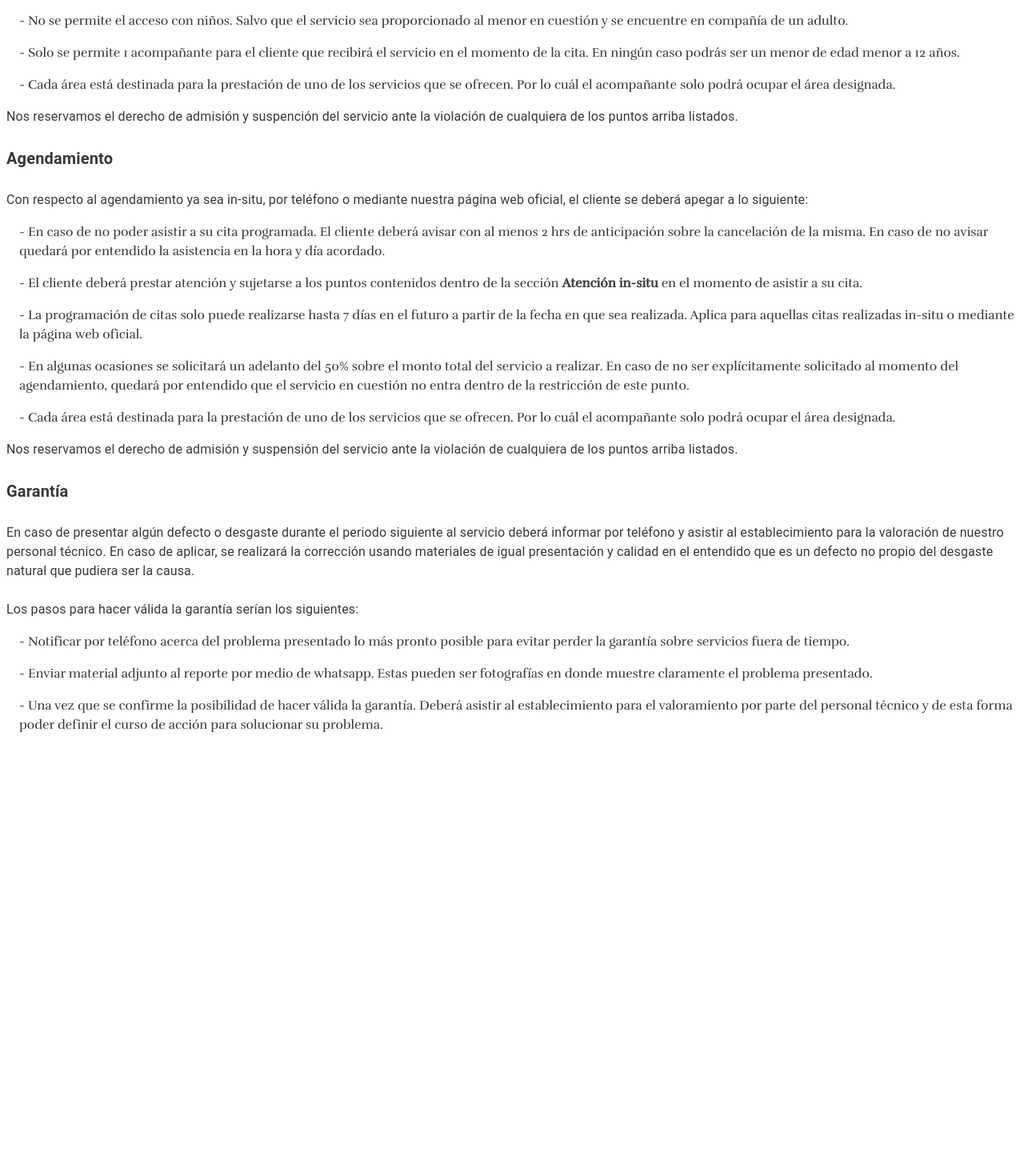
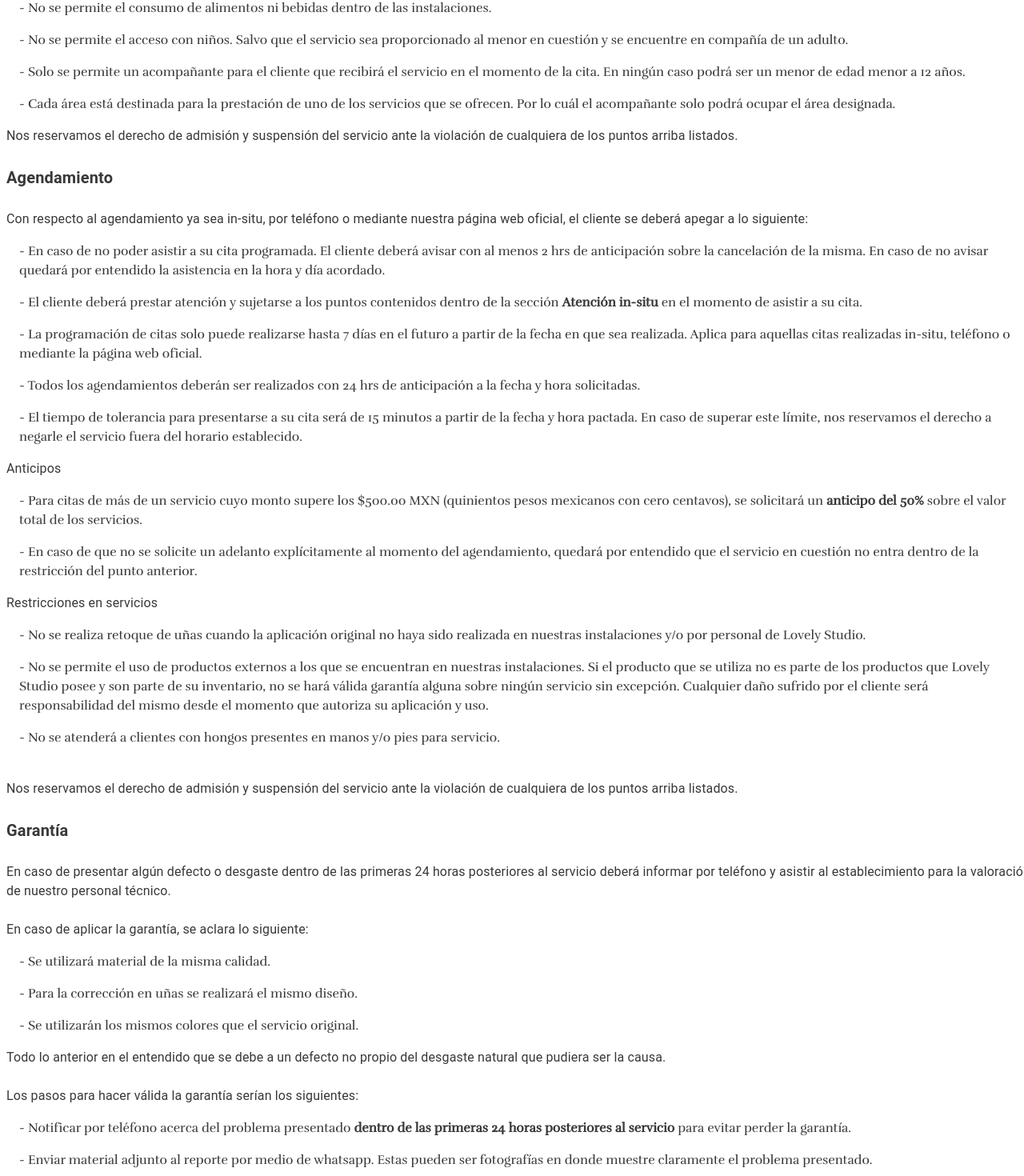
Before and after one commit to salatielosorno/lovely-studio, a Next.js app: page /terms-and-conditions in a window 1280 px wide. Shown: the part 298-1768 px from the top of the page at 80% size. Before the commit the page ends 1256 px from the top, so only its background shows below. Built offline with nearby package versions, Linux system fonts and the light colour scheme.

Commit message:
feat(terms-and-conditions): updating content of the section.

```diff
--- a/src/app/terms-and-conditions/page.tsx
+++ b/src/app/terms-and-conditions/page.tsx
@@ -10,6 +10,7 @@ const Page = () => {
                         <Typography variant="h5" paragraph>
                             Términos y condiciones
                         </Typography>
+                        <Typography variant="body1">Última actualización 26 de agosto de 2025 | LovelyStudio</Typography>
                     </Grid>
                 </Grid>
             </Container>
@@ -30,13 +31,13 @@ const Page = () => {
                     - No se permite el acceso con niños. Salvo que el servicio sea proporcionado al menor en cuestión y se encuentre en compañía de un adulto.
                 </ListItem>
                 <ListItem sx={{ display: 'list-item' }}>
-                    - Solo se permite 1 acompañante para el cliente que recibirá el servicio en el momento de la cita. En ningún caso podrás ser un menor de edad menor a 12 años.
+                    - Solo se permite un acompañante para el cliente que recibirá el servicio en el momento de la cita. En ningún caso podrá ser un menor de edad menor a 12 años.
                 </ListItem>
                 <ListItem sx={{ display: 'list-item' }}>
                     - Cada área está destinada para la prestación de uno de los servicios que se ofrecen. Por lo cuál el acompañante solo podrá ocupar el área designada.
                 </ListItem>
             </List>
-            <Typography variant="body1">Nos reservamos el derecho de admisión y suspención del servicio ante la violación de cualquiera de los puntos arriba listados.</Typography>
+            <Typography variant="body1">Nos reservamos el derecho de admisión y suspensión del servicio ante la violación de cualquiera de los puntos arriba listados.</Typography>
             <br />
             <Typography sx={{ fontWeight: 'bold' }} variant="h6">Agendamiento</Typography>
             <br />
@@ -46,28 +47,64 @@ const Page = () => {
                     - En caso de no poder asistir a su cita programada. El cliente deberá avisar con al menos 2 hrs de anticipación sobre la cancelación de la misma. En caso de no avisar quedará por entendido la asistencia en la hora y día acordado.
                 </ListItem>
                 <ListItem sx={{ display: 'list-item' }}>
-                    - El cliente deberá prestar atención y sujetarse a los puntos contenidos dentro de la sección <p style={{ fontWeight: 'bold', display: 'inline-block' }}>Atención in-situ</p> en el momento de asistir a su cita.
+                    - El cliente deberá prestar atención y sujetarse a los puntos contenidos dentro de la sección <span style={{ fontWeight: 'bold' }}>Atención in-situ</span> en el momento de asistir a su cita.
                 </ListItem>
                 <ListItem sx={{ display: 'list-item' }}>
-                    - La programación de citas solo puede realizarse hasta 7 días en el futuro a partir de la fecha en que sea realizada. Aplica para aquellas citas realizadas in-situ o mediante la página web oficial.
+                    - La programación de citas solo puede realizarse hasta 7 días en el futuro a partir de la fecha en que sea realizada. Aplica para aquellas citas realizadas in-situ, teléfono o mediante la página web oficial.
                 </ListItem>
                 <ListItem sx={{ display: 'list-item' }}>
-                    - En algunas ocasiones se solicitará un adelanto del 50% sobre el monto total del servicio a realizar. En caso de no ser explícitamente solicitado al momento del agendamiento, quedará por entendido que el servicio en cuestión no entra dentro de la restricción de este punto.
+                    - Todos los agendamientos deberán ser realizados con 24 hrs de anticipación a la fecha y hora solicitadas.
                 </ListItem>
                 <ListItem sx={{ display: 'list-item' }}>
-                    - Cada área está destinada para la prestación de uno de los servicios que se ofrecen. Por lo cuál el acompañante solo podrá ocupar el área designada.
+                    - El tiempo de tolerancia para presentarse a su cita será de 15 minutos a partir de la fecha y hora pactada. En caso de superar este límite, nos reservamos el derecho a negarle el servicio fuera del horario establecido.
                 </ListItem>
             </List>
+            <Typography variant="body1">Anticipos</Typography>
+            <List sx={{ listStyleType: 'disc' }}>
+                <ListItem sx={{ display: 'list-item' }}>
+                    - Para citas de más de un servicio cuyo monto supere los $500.00 MXN (quinientos pesos mexicanos con cero centavos), se solicitará un <span style={{ fontWeight: 'bold' }}>anticipo del 50%</span> sobre el valor total de los servicios.
+                </ListItem>
+                <ListItem sx={{ display: 'list-item' }}>
+                    - En caso de que no se solicite un adelanto explícitamente al momento del agendamiento, quedará por entendido que el servicio en cuestión no entra dentro de la restricción del punto anterior.
+                </ListItem>
+            </List>
+            <Typography variant="body1">Restricciones en servicios</Typography>
+            <List sx={{ listStyleType: 'disc' }}>
+                <ListItem sx={{ display: 'list-item' }}>
+                    - No se realiza retoque de uñas cuando la aplicación original no haya sido realizada en nuestras instalaciones y/o por personal de Lovely Studio.
+                </ListItem>
+                <ListItem sx={{ display: 'list-item' }}>
+                    - No se permite el uso de productos externos a los que se encuentran en nuestras instalaciones. Si el producto que se utiliza no es parte de los productos que Lovely Studio posee y son parte de su inventario, no se hará válida garantía alguna sobre ningún servicio sin excepción. Cualquier daño sufrido por el cliente será responsabilidad del mismo desde el momento que autoriza su aplicación y uso.
+                </ListItem>
+                <ListItem sx={{ display: 'list-item' }}>
+                    - No se atenderá a clientes con hongos presentes en manos y/o pies para servicio.
+                </ListItem>
+            </List>
+            <br />
             <Typography variant="body1">Nos reservamos el derecho de admisión y suspensión del servicio ante la violación de cualquiera de los puntos arriba listados.</Typography>
             <br />
             <Typography sx={{ fontWeight: 'bold' }} variant="h6">Garantía</Typography>
             <br />
-            <Typography variant="body1">En caso de presentar algún defecto o desgaste durante el periodo siguiente al servicio deberá informar por teléfono y asistir al establecimiento para la valoración de nuestro personal técnico. En caso de aplicar, se realizará la corrección usando materiales de igual presentación y calidad en el entendido que es un defecto no propio del desgaste natural que pudiera ser la causa.</Typography>
+            <Typography variant="body1">En caso de presentar algún defecto o desgaste dentro de las primeras 24 horas posteriores al servicio deberá informar por teléfono y asistir al establecimiento para la valoración de nuestro personal técnico.</Typography>
             <br />
+            <Typography>En caso de aplicar la garantía, se aclara lo siguiente:</Typography>
+            <List sx={{ listStyleType: 'disc' }}>
+                <ListItem sx={{ display: 'list-item' }}>
+                    - Se utilizará material de la misma calidad.
+                </ListItem>
+                <ListItem sx={{ display: 'list-item' }}>
+                    - Para la corrección en uñas se realizará el mismo diseño.
+                </ListItem>
+                <ListItem sx={{ display: 'list-item' }}>
+                    - Se utilizarán los mismos colores que el servicio original.
+                </ListItem>
+            </List>
+            <Typography variant="body1">Todo lo anterior en el entendido que se debe a un defecto no propio del desgaste natural que pudiera ser la causa.</Typography>
+            <br/>
             <Typography variant="body1">Los pasos para hacer válida la garantía serían los siguientes:</Typography>
             <List sx={{ listStyleType: 'disc' }}>
                 <ListItem sx={{ display: 'list-item' }}>
-                    - Notificar por teléfono acerca del problema presentado lo más pronto posible para evitar perder la garantía sobre servicios fuera de tiempo.
+                    - Notificar por teléfono acerca del problema presentado <span style={{ fontWeight: 'bold' }}>dentro de las primeras 24 horas posteriores al servicio</span> para evitar perder la garantía.
                 </ListItem>
                 <ListItem sx={{ display: 'list-item' }}>
                     - Enviar material adjunto al reporte por medio de whatsapp. Estas pueden ser fotografías en donde muestre claramente el problema presentado.
@@ -76,6 +113,10 @@ const Page = () => {
                     - Una vez que se confirme la posibilidad de hacer válida la garantía. Deberá asistir al establecimiento para el valoramiento por parte del personal técnico y de esta forma poder definir el curso de acción para solucionar su problema.
                 </ListItem>
             </List>
+            <Typography variant="body1">No se da garantía sobre trabajos que no se hayan realizado por el personal de Lovely Studio.</Typography>
+            <br />
+            <Typography variant="body1">Nos reservamos el derecho de cambiar, modificar o eliminar el contenido del Sitio y la presente sección de Términos y condiciones en cualquier momento o por cualquier motivo a nuestra entera discreción sin previo aviso.</Typography>
+            <br />
             <br />
         </Box>
     </>
```
